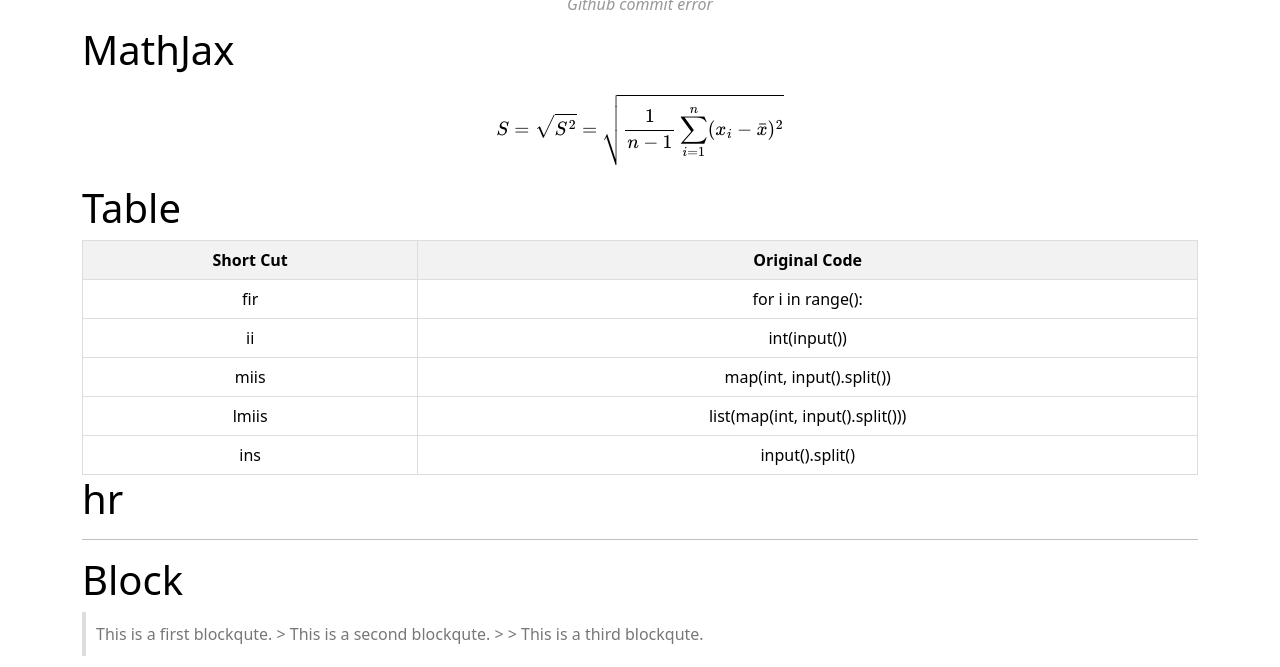
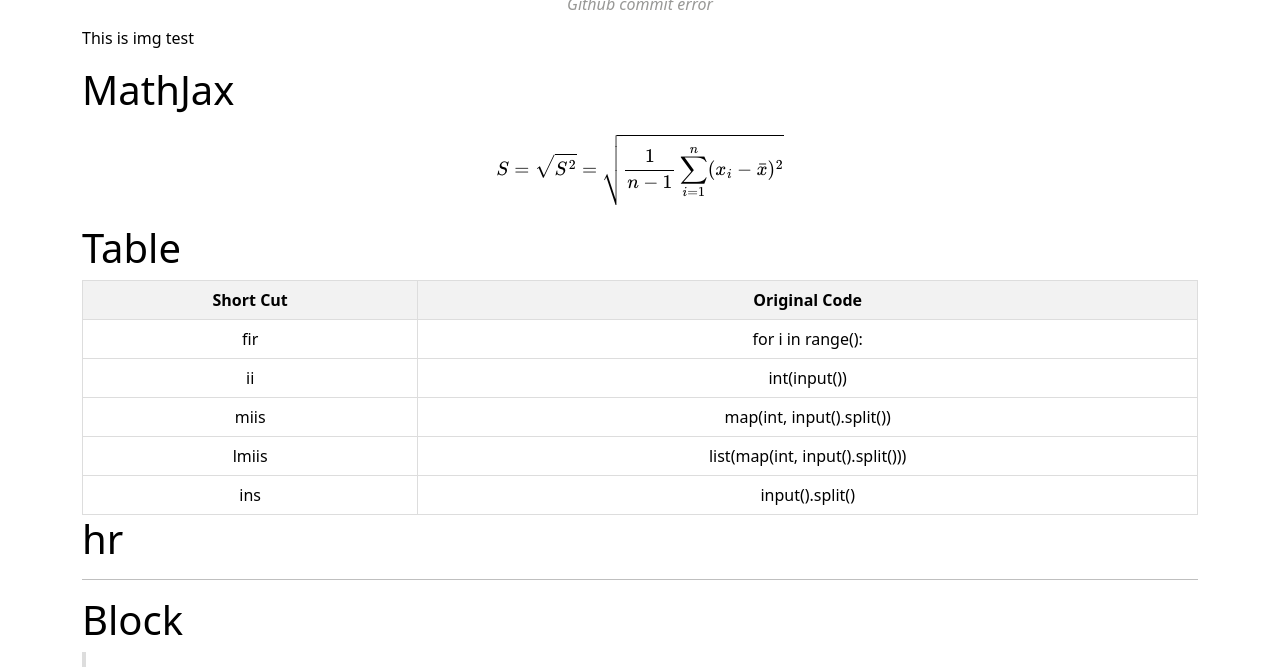
Before and after one commit to happydm09/B, a Jekyll site: the page built from _posts/2023-07-31-theme.md, in a window 1280 px wide and 900 px high, scrolled down 1055 px, cut to the strip 233-900 px from the top of the window. Built offline with Jekyll 4.4.1, drawn with Linux system fonts in a browser that asks for light colours; nearby versions of some CDN libraries; some web fonts are replaced; formulas are drawn with MathJax 3; comment, search, counter and statistics services are not loaded.

Commit message:
Update 2023-07-31-theme.md

```diff
--- a/_posts/2023-07-31-theme.md
+++ b/_posts/2023-07-31-theme.md
@@ -17,7 +17,7 @@ print("123sd"); print('72917391719173938393992928283949949393949339')
 <img width="1280" alt="gitub_commit_error" src="https://github.com/happydm09/B/assets/100419204/01799a96-0c51-4f54-a5b6-344ad0158e14">
 <div class='img-text'>Github commit error</div>
 
-
+This is img test
 # MathJax
 
 $$
```
